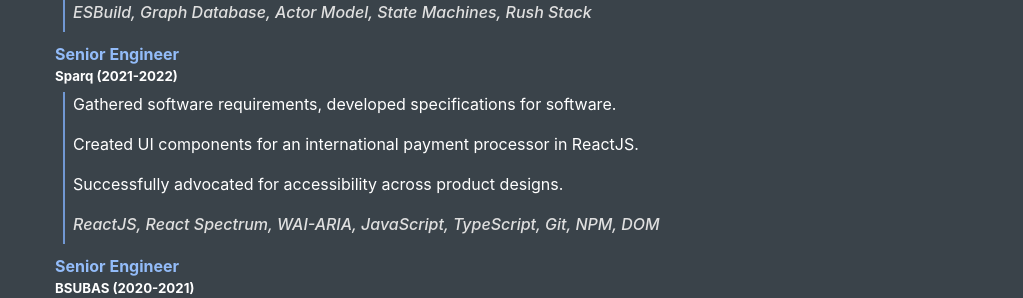
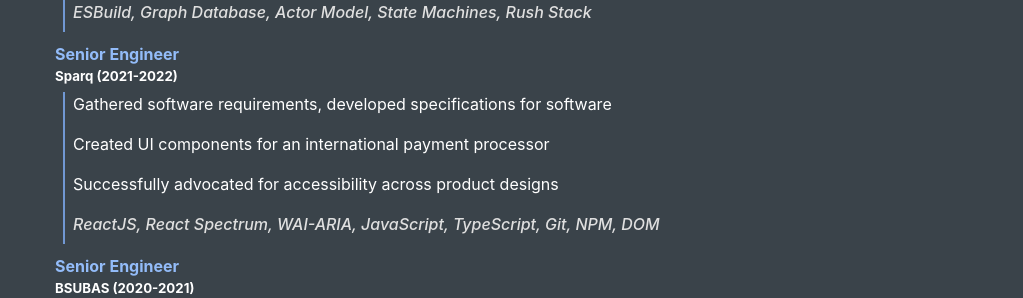
Before and after one commit to apttap/apttap.github.io, a Jekyll site: the page built from resume.md, in a window 1280 px wide and 900 px high, scrolled down 728 px. Shown: the part 166-464 px from the top of the window, without its empty margins (257-1280 px from the left). Built offline with Jekyll 4.4.1, drawn with Linux system fonts in a browser that asks for light colours.

Commit message:
Update resume.md

```diff
--- a/resume.md
+++ b/resume.md
@@ -27,9 +27,9 @@
 #### Senior Engineer
 ##### Sparq (2021-2022)
 
-> - Gathered software requirements, developed specifications for software.
-> - Created UI components for an international payment processor in ReactJS.
-> - Successfully advocated for accessibility across product designs.
+> - Gathered software requirements, developed specifications for software
+> - Created UI components for an international payment processor
+> - Successfully advocated for accessibility across product designs
 >
 > _ReactJS, React Spectrum, WAI-ARIA, JavaScript, TypeScript, Git, NPM, DOM_
 
```
